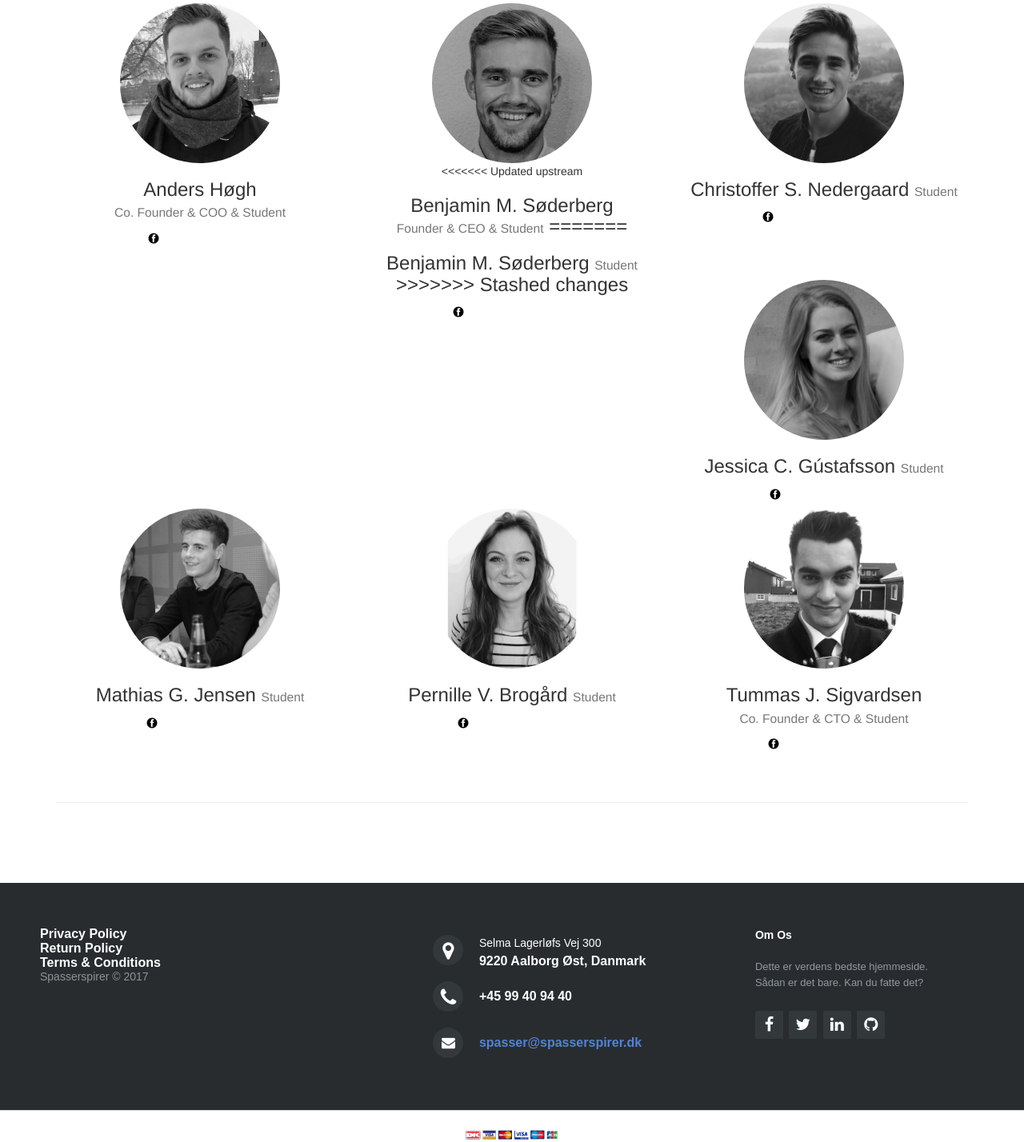
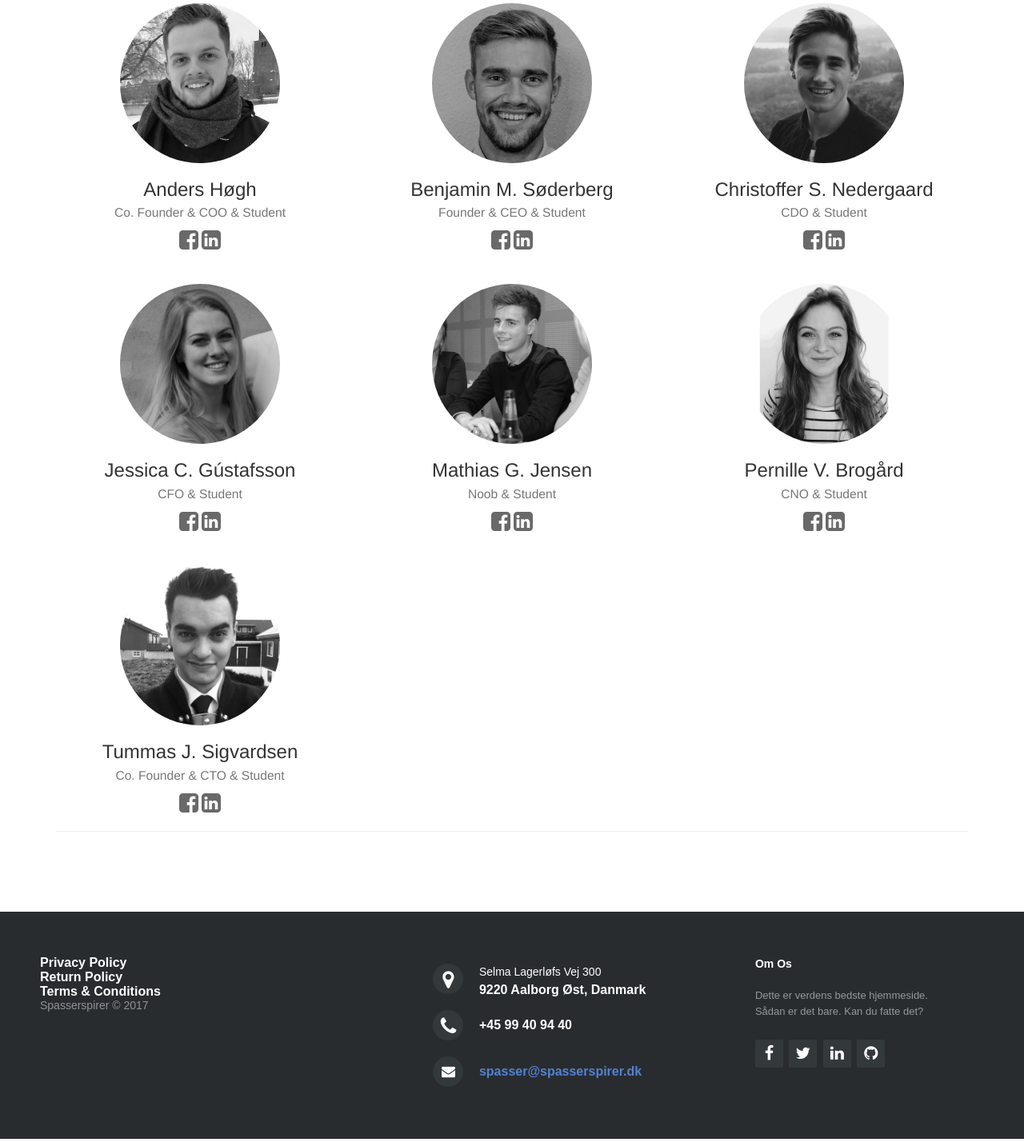
Before and after one commit to Spilleren/Grimtsager, a PHP site: page /Test2/aboutus.html in a window 1280 px wide. Shown: the part 590-2018 px from the top of the page at 80% size. Run offline with PHP 8.4, Linux system fonts and the light colour scheme.

Commit message:
Aboutus og custom css
Logoer fix og linkin kobling

```diff
--- a/Test2/aboutus.html
+++ b/Test2/aboutus.html
@@ -94,26 +94,28 @@
                 <h3>Anders Høgh <br>
                     <small>Co. Founder &amp; COO &amp; Student</small>
                 </h3>
-                <p><img class="img-facebook" src="img/facebook.png"><a href="https://www.facebook.com/AndersHoegh">  Anders' Facebook</a></p>
+                <a href="https://www.facebook.com/AndersHoegh" target="_blank"><i class="fa fa-facebook-square fa-2x social-logo"></i></a>
+                <a href="https://www.linkedin.com/in/anders-h%C3%B8gh-a4920177/" target="_blank"><i class="fa fa-linkedin-square fa-2x social-logo"></i></a>
+
             </div>
             <div class="col-lg-4 col-sm-6 text-center">
                 <img class="img-circle img-responsive img-center" src="img/benjamin.jpg" alt="Benjamin Majlund Søderberg">
-<<<<<<< Updated upstream
+
                 <h3>Benjamin M. Søderberg <br>
                     <small>Founder &amp; CEO &amp; Student</small>
-=======
-                <h3>Benjamin M. Søderberg
-                    <small>Student</small>
->>>>>>> Stashed changes
                 </h3>
-                <p><img class="img-facebook" src="img/facebook.png"><a href="https://www.facebook.com/soderbergb">  Benjamins Facebook</a></p>
+
+                <a href="https://www.facebook.com/soderbergb" target="_blank"><i class="fa fa-facebook-square fa-2x social-logo"></i></a>
+                <a href="https://www.linkedin.com/in/benjaminsoderberg/" target="_blank"><i class="fa fa-linkedin-square fa-2x social-logo"></i></a>
             </div>
             <div class="col-lg-4 col-sm-6 text-center">
                 <img class="img-circle img-responsive img-center" src="img/christoffer.jpg" alt="Christoffer Surland Nedergaard">
-                <h3>Christoffer S. Nedergaard
-                    <small>Student</small>
+                <h3>Christoffer S. Nedergaard <br>
+                    <small>CDO &amp; Student</small>
                 </h3>
-                <p><img class="img-facebook" src="img/facebook.png"><a href="https://www.facebook.com/soderbergb">  Christoffers Facebook</a></p>
+                <a href="https://www.facebook.com/christoffer.nedergaard.7" target="_blank"><i class="fa fa-facebook-square fa-2x social-logo"></i></a>
+                <a href="https://www.linkedin.com/in/cnedergaard/" target="_blank"><i class="fa fa-linkedin-square fa-2x social-logo"></i></a>
+
 
                 <br><br><br>
 
@@ -122,24 +124,30 @@
 
             <div class="col-lg-4 col-sm-6 text-center">
                 <img class="img-circle img-responsive img-center" src="img/jessica.jpg" alt="Jessica Celeste Jensen">
-                <h3>Jessica C. Gústafsson
-                    <small>Student</small>
+                <h3>Jessica C. Gústafsson <br>
+                    <small>CFO &amp; Student</small>
                 </h3>
-                <p><img class="img-facebook" src="img/facebook.png"><a href="https://www.facebook.com/jessicanianway">  Jessicas Facebook</a></p>
+                <a href="https://www.facebook.com/jessicanianway" target="_blank"><i class="fa fa-facebook-square fa-2x social-logo"></i></a>
+                <a href="https://www.linkedin.com/in/the-jensen/" target="_blank"><i class="fa fa-linkedin-square fa-2x social-logo"></i></a>
+
             </div>
             <div class="col-lg-4 col-sm-6 text-center">
                 <img class="img-circle img-responsive img-center" src="img/mathias.jpg" alt="Mathias Guldager Jensen">
-                <h3>Mathias G. Jensen
-                    <small>Student</small>
+                <h3>Mathias G. Jensen <br>
+                    <small>Noob &amp; Student</small>
                 </h3>
-                <p><img class="img-facebook" src="img/facebook.png"><a href="https://www.facebook.com/mathias.g.jensen.12">  Mathias' Facebook</a></p>
+                <a href="https://www.facebook.com/mathias.g.jensen.12" target="_blank"><i class="fa fa-facebook-square fa-2x social-logo"></i></a>
+                <a href="https://www.linkedin.com/start/join?trk=hb_join" target="_blank"><i class="fa fa-linkedin-square fa-2x social-logo"></i></a>
+
             </div>
             <div class="col-lg-4 col-sm-6 text-center">
                 <img class="img-circle img-responsive img-center" src="img/pernille.jpg" alt="Pernille Valther Brogård">
-                <h3>Pernille V. Brogård
-                    <small>Student</small>
+                <h3>Pernille V. Brogård <br>
+                    <small>CNO &amp; Student</small>
                 </h3>
-                <p><img class="img-facebook" src="img/facebook.png"><a href="https://www.facebook.com/pernille.wb">  Pernilles Facebook</a></p>
+                <a href="https://www.facebook.com/pernille.wb" target="_blank"><i class="fa fa-facebook-square fa-2x social-logo"></i></a>
+                <a href="https://www.linkedin.com/in/pernille-brog%C3%A5rd-358683138/" target="_blank"><i class="fa fa-linkedin-square fa-2x social-logo"></i></a>
+
 
                 <br><br><br>
 
@@ -150,7 +158,9 @@
                 <h3>Tummas J. Sigvardsen <br>
                     <small>Co. Founder &amp; CTO &amp; Student</small>
                 </h3>
-                <p><img class="img-facebook" src="img/facebook.png"><a href="https://www.facebook.com/Turmz">  Tummas' Facebook</a></p>
+                <a href="https://www.facebook.com/Turmz" target="_blank"><i class="fa fa-facebook-square fa-2x social-logo"></i></a>
+                <a href="https://www.linkedin.com/in/tummas-j%C3%B3han-sigvardsen-88521451/" target="_blank"><i class="fa fa-linkedin-square fa-2x social-logo"></i></a>
+
             </div>
         </div>
 
--- a/Test2/css/custom.css
+++ b/Test2/css/custom.css
@@ -47,6 +47,9 @@ a{
       margin: 25px 0;
     }
   }
+.social-logo {
+	  color:dimgrey;
+}
 
 .carousel-inner img {
     -webkit-filter: grayscale(90%);
```
